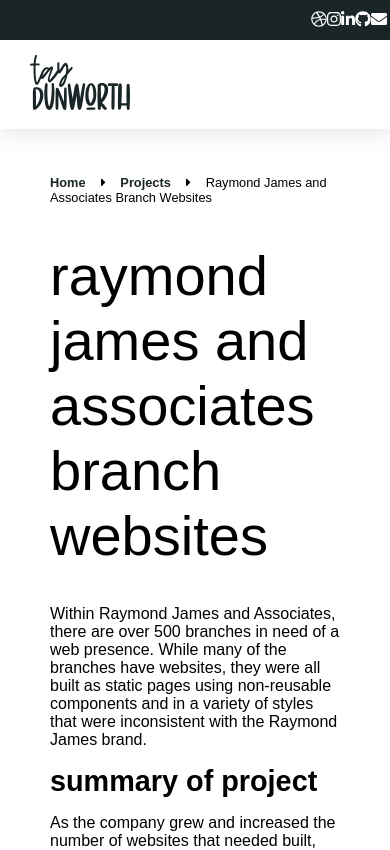
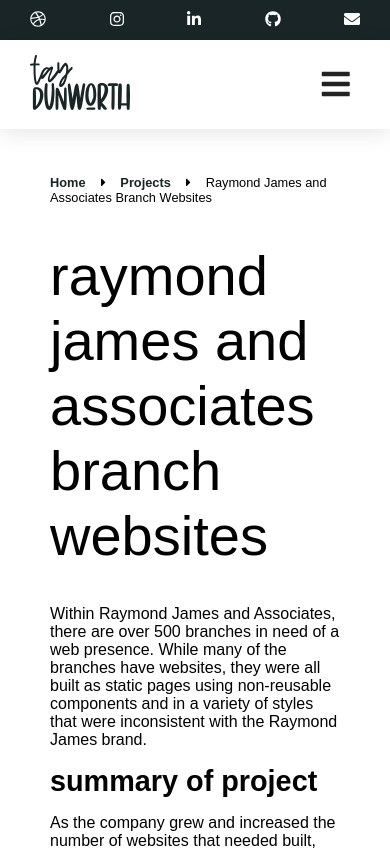
Before and after one commit to taydunworth/taydunworth, a React (Create React App) app: page /rja in a window 390 px wide. Shown: the top 850 px of the page. Built offline with nearby package versions, Linux system fonts and the light colour scheme; a web font is replaced by a local one.

Commit message:
Mobile nav implementation

```diff
--- a/src/components/App.js
+++ b/src/components/App.js
@@ -17,10 +17,14 @@
           <h1 className="highlight" id="intro-heading">UI/UX Designer + Front-End Developer</h1>
           <a href="mailto:taydunworth@gmail.com" rel="noopener noreferrer" className="btn">Let's connect via email</a>
         </div>
+        <span class="anchor" id="about-section" aria-hidden="true"></span>
         <About />
-        <Projects />
+        {/* <Projects /> */}
+        <span class="anchor" id="buzzwords-section" aria-hidden="true"></span>
         <Buzzwords />
+        <span class="anchor" id="community-section" aria-hidden="true"></span>
         <CommunityInvolvement />
+        <span class="anchor" id="speaking-section" aria-hidden="true"></span>
         <Speaking />
       </main>
       <Footer />
--- a/src/components/Buzzwords.js
+++ b/src/components/Buzzwords.js
@@ -6,7 +6,7 @@
     <section id="buzzwords">
         <h2>Buzzwords</h2>
         <div class="filter-tool" aria-role="">
-            <p>filter by:</p>
+            {/* <p>filter by:</p> */}
             <ul>
                 <li class="software">software</li>
                 <li class="development">development</li>
--- a/src/components/Header.js
+++ b/src/components/Header.js
@@ -1,12 +1,31 @@
 import React, { Component } from 'react';
-import { Link } from "react-router-dom";
+import { NavLink, Link } from "react-router-dom";
 import logo from '../images/logo.svg';
 import { FontAwesomeIcon } from '@fortawesome/react-fontawesome';
 import { faDribbble, faInstagram, faLinkedinIn, faGithub } from '@fortawesome/free-brands-svg-icons';
 import { faEnvelope } from '@fortawesome/free-solid-svg-icons';
+import { faBars } from '@fortawesome/free-solid-svg-icons';
+import { faTimes } from '@fortawesome/free-solid-svg-icons';
 
 class Header extends Component {
+
+  constructor(props) {
+    super(props);
+    this.state = {
+      isExpanded: false
+    };
+  }
+
+  handleToggle(e) {
+    e.preventDefault();
+    this.setState({
+      isExpanded: !this.state.isExpanded
+    });
+  }
+
   render() {
+    const { isExpanded } = this.state;
+
     return (
     <header className="header">
       <div class="social-list-container" role="navigation" aria-label="Social profiles">
@@ -38,25 +57,27 @@
           </li>
         </ul>
       </div>
-      <div id="main-nav">
+      <div id="main-nav" className={`${isExpanded ? "mobile-active" : ""}`}>
         <Link to="/" aria-label="Tay Dunworth's site home page"><img src={logo} className="logo" alt="Tay Dunworth logo" /></Link>
+        <FontAwesomeIcon icon={faBars} aria-hidden="true" id="mobile-nav-open" onClick={e => this.handleToggle(e)} />
+        <FontAwesomeIcon icon={faTimes} aria-hidden="true" id="mobile-nav-close" onClick={e => this.handleToggle(e)} />
         <nav aria-label="Main navigation">
-          <ul>
+          <ul className={`collapsed ${isExpanded ? "is-expanded" : ""}`}>
             <li>
-              <a href="#projects">Projects</a>
+              <a href="#about-section">About</a>
             </li>
             <li>
-              <a href="#buzzwords">Buzzwords</a>
+              <a href="#buzzwords-section">Buzzwords</a>
             </li>
             <li>
-              <a href="#speaking">Speaking</a>
+              <a href="#community-section">Community</a>
             </li>
             <li>
-              <a href="#community">Community</a>
+              <a href="#speaking-section">Speaking</a>
             </li>
-            <li>
+            {/* <li>
               <a href="#resume">Resume</a>
-            </li>
+            </li> */}
           </ul>
         </nav>
       </div>
--- a/src/components/Projects.js
+++ b/src/components/Projects.js
@@ -6,30 +6,30 @@
 
 function Projects() {
   return (
-    <section id="projects">
+    <section class="projects">
         <article id="case-studies">
         <h2>Professional Projects</h2>
         <ul>
             <li>
+                <Link to="/rjnet">
                     <div id="project-one">
-                    <Link to="/rjnet">
                         <h3 className="highlight">RJnet Intranet Redesign</h3>
+                    </div>
                 </Link>
-                </div>
             </li>
             <li>
+                <Link to="/rja">
                     <div id="project-two">
-                    <Link to="/rja">
                         <h3 className="highlight">Raymond James and Associates Branch Websites</h3>
+                    </div>
                 </Link>
-                </div>
             </li>
             <li>
+                <Link to="/tombstone">
                     <div id="project-three">
-                    <Link to="/tombstone">
                         <h3 className="highlight">Raymond James Financial Tombstone Redesign</h3>
+                    </div>
                 </Link>
-                </div>
             </li>
         </ul>
         </article>
--- a/src/components/Speaking.js
+++ b/src/components/Speaking.js
@@ -4,7 +4,7 @@
 function Speaking() {
   return (
     <section id="speaking">
-      <h2>Community Involvement</h2>
+      <h2>Speaking</h2>
       <ul>
         <li><strong>Intro to XAML and Xamarin.Forms</strong> – Hosted by Suncoast Developers Guild</li>
         <li><strong>Intro to Crash Courses and Public Speaking</strong> – Hosted by Suncoast Developers Guild</li>
--- a/src/styles/App.scss
+++ b/src/styles/App.scss
@@ -65,12 +65,27 @@
     display: inline;
   }
 
+  .anchor{
+    display: block;
+    height: 125px;
+    margin-top: -125px;
+    visibility: hidden;
+  }
+
   header {
     position: fixed;
     top: 0;
     left: 0;
     width: 100%;
     z-index: 9999;
+
+    #mobile-nav-open {
+      display: none;
+
+      @media only screen and (max-width: 775px) {
+        display: block;
+      }
+    }
 
     .social-list-container {
       background-color: $blackpearl;
@@ -88,6 +103,10 @@
         padding: 0;
         margin: 0;
         width: 15%;
+
+        @media only screen and (max-width: 775px) {
+          width: 100%;
+        }
 
         a {
           color: #fff;
@@ -111,7 +130,8 @@
       display: flex;
       justify-content: space-between;
       align-items: center;
-      background-color: #fff;;
+      flex-wrap: wrap;
+      background-color: #fff;
       box-shadow: 0px 4px 20px rgba(0,0,0,.1);
       padding: 15px 30px;
 
@@ -119,7 +139,50 @@
         width: 100px;
       }
 
+      a {
+
+        @media only screen and (max-width: 775px) {
+          width: 85%;
+        }
+      }
+
+      #mobile-nav-open, #mobile-nav-close {
+          width: 15%;
+      }
+
+      #mobile-nav-open, #mobile-nav-close {
+        display: none;
+        color: #222;
+        font-size: 2rem;
+      }
+
+      #mobile-nav-open {
+
+        @media only screen and (max-width: 775px) {
+          display: inline-block;
+          cursor: pointer;
+        }
+      }
+
+      &.mobile-active {
+
+        #mobile-nav-open {
+          display: none;
+        }
+
+        #mobile-nav-close {
+          display: inline-block;
+          cursor: pointer;
+        }
+
+      }
+
       nav {
+
+        @media only screen and (max-width: 775px) {
+          flex: 2;
+        }
+
         ul {
           list-style: none;
           display: flex;
@@ -131,7 +194,21 @@
           }
 
           @media only screen and (max-width: 775px) {
-            display: none;
+            &.collapsed {
+              display: none;
+            }
+
+            &.is-expanded {
+              display: block;
+              font-size: 2em;
+              padding-left: 0;
+              height: 75vh;
+
+              li {
+                padding-bottom: 20px;
+
+              }
+            }
           }
         }
       }
@@ -204,6 +281,7 @@
           justify-content: space-between;
           align-items: center;
           width: 100%;
+
           li {
             width: 30%;
             height: 350px;
@@ -221,7 +299,7 @@
                 z-index: 2;
               }
 
-              a {
+              h3 {
                 width: 80%;
               }
 
```
Lines whose indentation alone changed are shown as unchanged.
